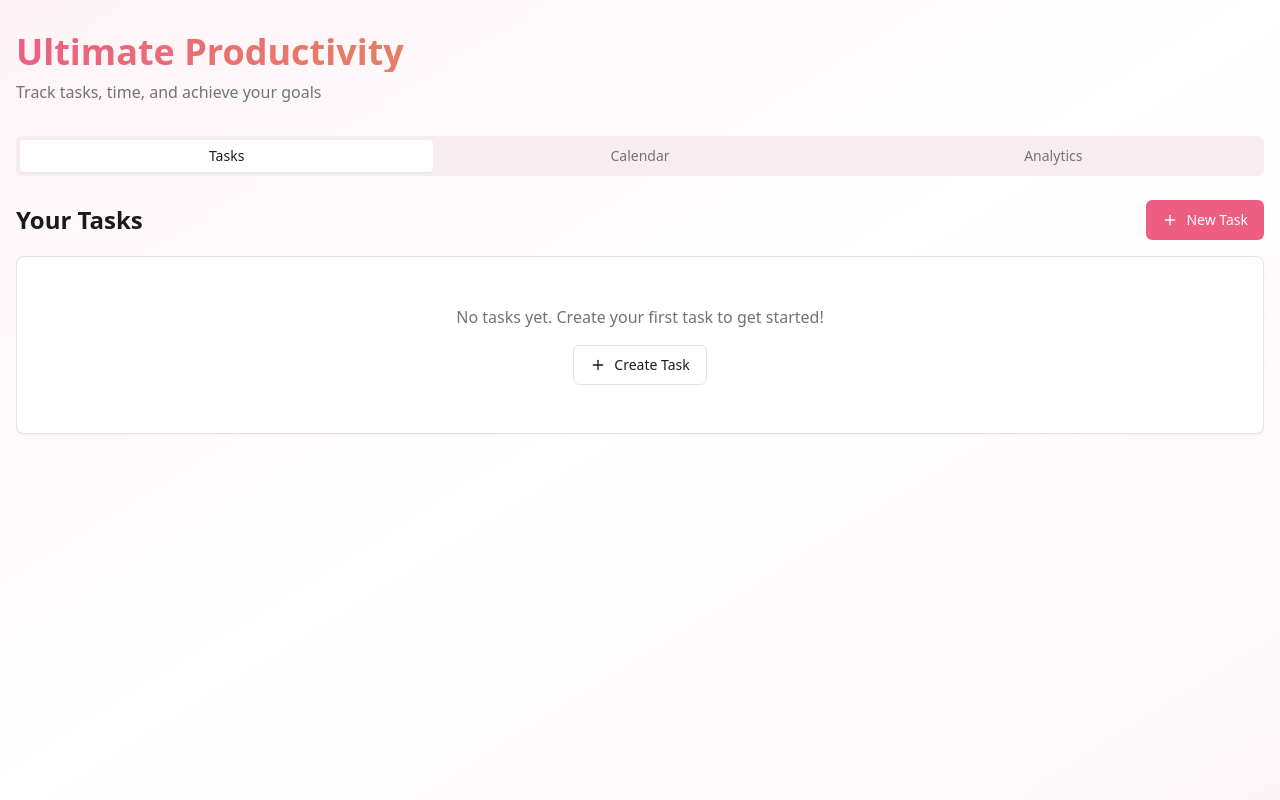
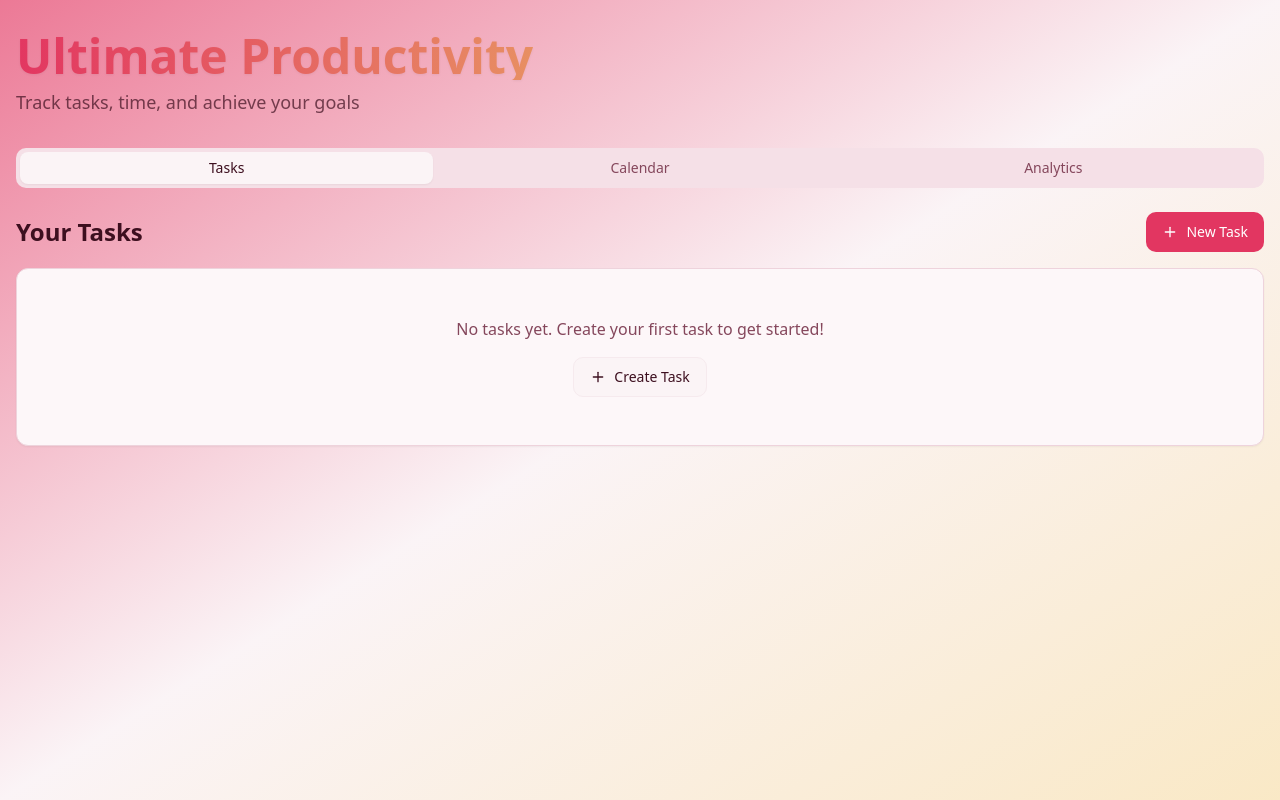
Before and after one commit to hadep275/Momentum, a React (Vite) app: page / in a window 1280 px wide. Built offline with nearby package versions, Linux system fonts and the light colour scheme; the HTML template or start-up script is replaced by a standard one.

Commit message:
Refactor: Apply new color palette

```diff
--- a/src/components/TaskItem.tsx
+++ b/src/components/TaskItem.tsx
@@ -61,7 +61,7 @@ export const TaskItem = ({ task, onUpdate, onDelete }: TaskItemProps) => {
   };
 
   return (
-    <Card className="p-4 hover:shadow-md transition-shadow border-l-4 border-l-primary">
+    <Card className="p-4 hover:shadow-lg transition-all border-l-4 border-l-primary bg-gradient-to-r from-card to-rose-gold/5">
       <div className="space-y-3">
         <div className="flex items-start gap-3">
           <Checkbox
--- a/src/index.css
+++ b/src/index.css
@@ -8,95 +8,95 @@ All colors MUST be HSL.
 
 @layer base {
   :root {
-    --background: 0 0% 100%;
-    --foreground: 0 0% 10%;
+    --background: 340 45% 97%;
+    --foreground: 340 60% 15%;
 
-    --card: 0 0% 100%;
-    --card-foreground: 0 0% 10%;
+    --card: 340 60% 98%;
+    --card-foreground: 340 60% 15%;
 
-    --popover: 0 0% 100%;
-    --popover-foreground: 0 0% 10%;
+    --popover: 340 55% 96%;
+    --popover-foreground: 340 60% 15%;
 
-    --primary: 345 80% 65%;
+    --primary: 345 75% 55%;
     --primary-foreground: 0 0% 100%;
 
-    --secondary: 340 60% 80%;
-    --secondary-foreground: 0 0% 10%;
+    --secondary: 15 70% 75%;
+    --secondary-foreground: 340 60% 15%;
 
-    --muted: 340 40% 95%;
-    --muted-foreground: 0 0% 45%;
+    --muted: 340 50% 92%;
+    --muted-foreground: 340 30% 40%;
 
-    --accent: 28 70% 60%;
+    --accent: 28 75% 65%;
     --accent-foreground: 0 0% 100%;
 
     --destructive: 0 84.2% 60.2%;
     --destructive-foreground: 0 0% 100%;
 
-    --border: 340 30% 90%;
-    --input: 340 30% 90%;
-    --ring: 345 80% 65%;
+    --border: 340 45% 88%;
+    --input: 340 40% 94%;
+    --ring: 345 75% 55%;
 
-    --radius: 0.5rem;
+    --radius: 0.75rem;
 
-    --sidebar-background: 340 50% 98%;
-    --sidebar-foreground: 0 0% 20%;
-    --sidebar-primary: 345 80% 65%;
+    --sidebar-background: 340 55% 96%;
+    --sidebar-foreground: 340 60% 20%;
+    --sidebar-primary: 345 75% 55%;
     --sidebar-primary-foreground: 0 0% 100%;
-    --sidebar-accent: 340 60% 95%;
-    --sidebar-accent-foreground: 0 0% 20%;
-    --sidebar-border: 340 30% 90%;
-    --sidebar-ring: 345 80% 65%;
+    --sidebar-accent: 340 50% 92%;
+    --sidebar-accent-foreground: 340 60% 20%;
+    --sidebar-border: 340 45% 88%;
+    --sidebar-ring: 345 75% 55%;
 
-    --copper: 28 70% 60%;
-    --gold: 45 90% 60%;
-    --rose-gold: 15 75% 70%;
-    --rose-pink: 345 80% 75%;
-    --dusty-pink: 340 50% 75%;
+    --copper: 28 75% 65%;
+    --gold: 45 90% 65%;
+    --rose-gold: 15 75% 75%;
+    --rose-pink: 345 75% 70%;
+    --dusty-pink: 340 55% 80%;
   }
 
   .dark {
-    --background: 0 0% 10%;
-    --foreground: 0 0% 98%;
+    --background: 340 35% 12%;
+    --foreground: 340 40% 95%;
 
-    --card: 0 0% 15%;
-    --card-foreground: 0 0% 98%;
+    --card: 340 30% 16%;
+    --card-foreground: 340 40% 95%;
 
-    --popover: 0 0% 15%;
-    --popover-foreground: 0 0% 98%;
+    --popover: 340 30% 14%;
+    --popover-foreground: 340 40% 95%;
 
     --primary: 345 70% 60%;
     --primary-foreground: 0 0% 100%;
 
-    --secondary: 340 40% 25%;
-    --secondary-foreground: 0 0% 98%;
+    --secondary: 15 60% 50%;
+    --secondary-foreground: 0 0% 100%;
 
-    --muted: 340 30% 20%;
-    --muted-foreground: 0 0% 65%;
+    --muted: 340 25% 22%;
+    --muted-foreground: 340 30% 65%;
 
-    --accent: 28 60% 50%;
+    --accent: 28 65% 55%;
     --accent-foreground: 0 0% 100%;
 
-    --destructive: 0 62.8% 50%;
+    --destructive: 0 70% 55%;
     --destructive-foreground: 0 0% 100%;
 
-    --border: 340 20% 25%;
-    --input: 340 20% 25%;
+    --border: 340 25% 24%;
+    --input: 340 25% 20%;
     --ring: 345 70% 60%;
 
-    --sidebar-background: 0 0% 12%;
-    --sidebar-foreground: 0 0% 90%;
+    --sidebar-background: 340 30% 14%;
+    --sidebar-foreground: 340 35% 88%;
     --sidebar-primary: 345 70% 60%;
     --sidebar-primary-foreground: 0 0% 100%;
-    --sidebar-accent: 340 30% 20%;
-    --sidebar-accent-foreground: 0 0% 90%;
-    --sidebar-border: 340 20% 25%;
+    --sidebar-accent: 340 25% 22%;
+    --sidebar-accent-foreground: 340 35% 88%;
+    --sidebar-border: 340 25% 24%;
     --sidebar-ring: 345 70% 60%;
 
-    --copper: 28 60% 50%;
-    --gold: 45 80% 55%;
-    --rose-gold: 15 65% 60%;
-    --rose-pink: 345 70% 65%;
-    --dusty-pink: 340 40% 65%;
+    --copper: 28 65% 55%;
+    --gold: 45 85% 60%;
+    --rose-gold: 15 65% 65%;
+    --rose-pink: 345 65% 60%;
+    --dusty-pink: 340 45% 60%;
   }
 }
 
--- a/src/pages/Index.tsx
+++ b/src/pages/Index.tsx
@@ -4,13 +4,13 @@ import { Tabs, TabsContent, TabsList, TabsTrigger } from "@/components/ui/tabs";
 
 const Index = () => {
   return (
-    <div className="min-h-screen bg-gradient-to-br from-rose-pink/10 via-background to-dusty-pink/10">
+    <div className="min-h-screen bg-gradient-to-br from-rose-pink via-background to-gold/30">
       <div className="container mx-auto py-8 px-4">
         <header className="mb-8">
-          <h1 className="text-4xl font-bold bg-gradient-to-r from-primary via-accent to-rose-gold bg-clip-text text-transparent">
+          <h1 className="text-5xl font-bold bg-gradient-to-r from-primary via-copper to-gold bg-clip-text text-transparent drop-shadow-sm">
             Ultimate Productivity
           </h1>
-          <p className="text-muted-foreground mt-2">Track tasks, time, and achieve your goals</p>
+          <p className="text-foreground/70 mt-2 text-lg">Track tasks, time, and achieve your goals</p>
         </header>
 
         <Tabs defaultValue="tasks" className="w-full">
```
